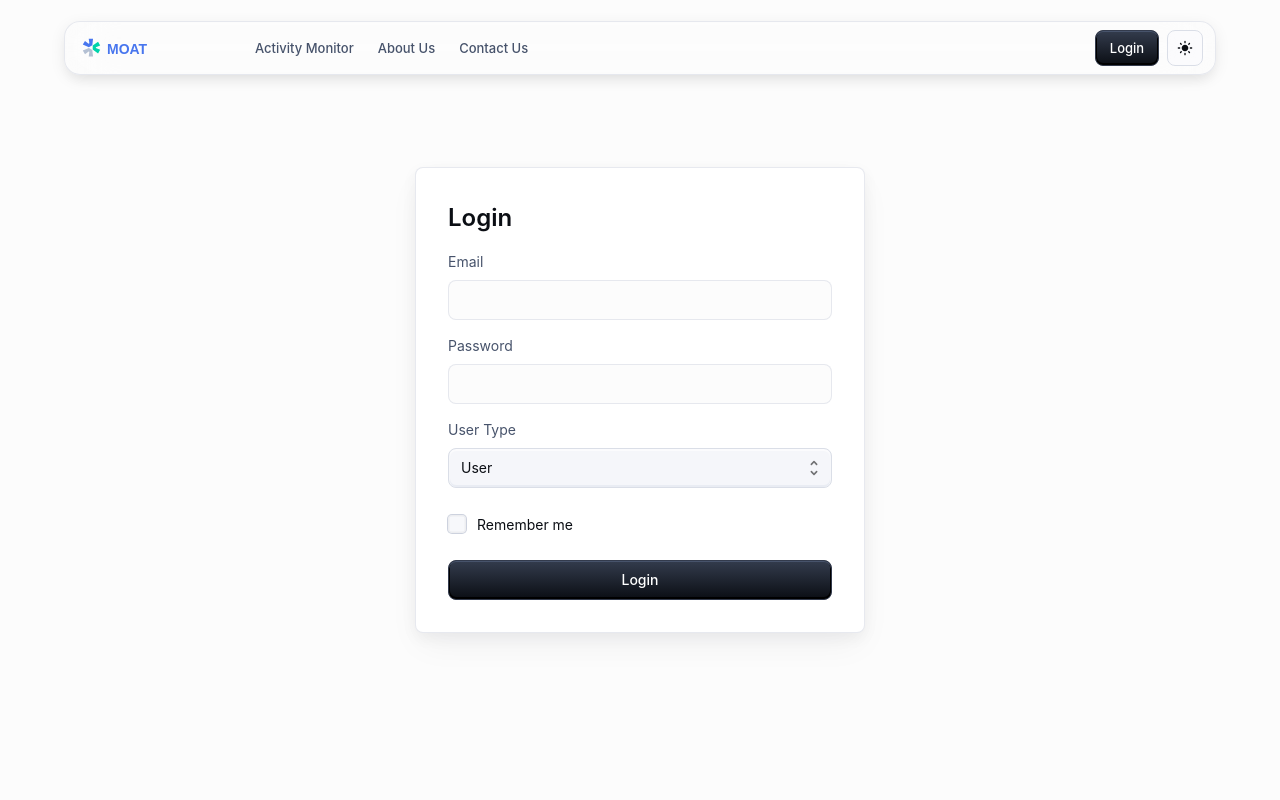
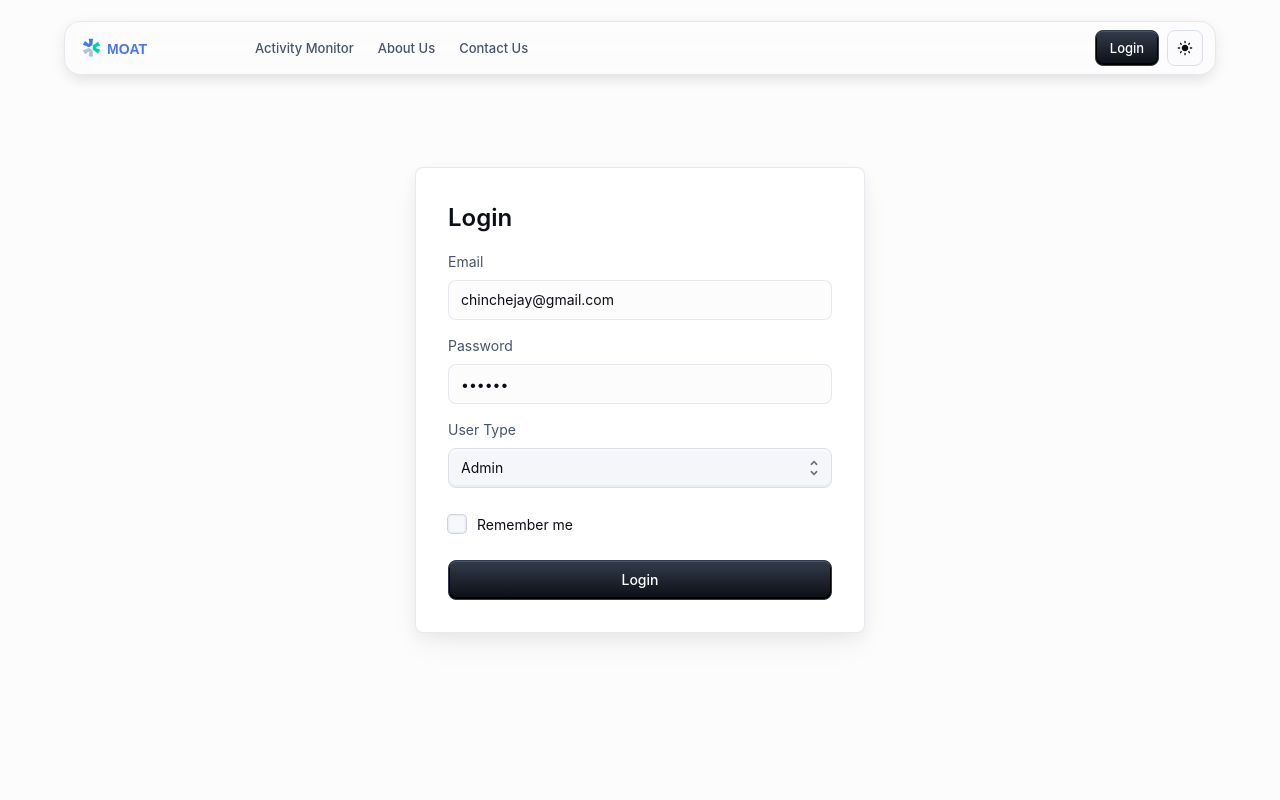
Before and after one commit to jaychinche/MOAT, a React (Vite) app in the folder frontend/: page /sign-in in a window 1280 px wide. Shown: the top 800 px of the page. Built offline with nearby package versions, Linux system fonts and the light colour scheme.

Commit message:
Update SignIn.tsx

```diff
--- a/frontend/src/SignIn.tsx
+++ b/frontend/src/SignIn.tsx
@@ -52,7 +52,7 @@ export default function SignIn(props) {
   const [emailErrorMessage, setEmailErrorMessage] = React.useState('');
   const [passwordError, setPasswordError] = React.useState(false);
   const [passwordErrorMessage, setPasswordErrorMessage] = React.useState('');
-  const [usertype, setUsertype] = React.useState("user");
+  const [usertype, setUsertype] = React.useState("admin");
   const [alertMessage, setAlertMessage] = React.useState(null);
   const [alertType, setAlertType] = React.useState("success");
   const navigate = useNavigate();
@@ -144,21 +144,49 @@ export default function SignIn(props) {
         >
           <Typography component="h1" variant="h4">Login</Typography>
           <Box component="form" onSubmit={handleSubmit} noValidate sx={{ display: 'flex', flexDirection: 'column', width: '100%', gap: 2 }}>
+
+
+
+
             <FormControl>
   <FormLabel>Email</FormLabel>
-              <TextField error={emailError} helperText={emailErrorMessage} name="email" type="email" required fullWidth />
+  <TextField
+    name="email"
+    type="email"
+    required
+    fullWidth
+    defaultValue="chinchejay@gmail.com"
+    error={emailError}
+    helperText={emailErrorMessage}
+  />
 </FormControl>
+
 <FormControl>
   <FormLabel>Password</FormLabel>
-              <TextField error={passwordError} helperText={passwordErrorMessage} name="password" type="password" required fullWidth />
+  <TextField
+    name="password"
+    type="password"
+    required
+    fullWidth
+    defaultValue="123456"
+    error={passwordError}
+    helperText={passwordErrorMessage}
+  />
 </FormControl>
+
 <FormControl>
   <FormLabel>User Type</FormLabel>
-              <Select name="userType" value={usertype} onChange={(e) => setUsertype(e.target.value)} fullWidth>
+  <Select
+    name="userType"
+    value={usertype}
+    onChange={(e) => setUsertype(e.target.value)}
+    fullWidth
+  >
     <MenuItem value="user">User</MenuItem>
     <MenuItem value="admin">Admin</MenuItem>
   </Select>
 </FormControl>
+
             <FormControlLabel control={<Checkbox value="remember" color="primary" />} label="Remember me" />
             <Button type="submit" fullWidth variant="contained">Login</Button>
           </Box>
```
Lines whose indentation alone changed are shown as unchanged.
